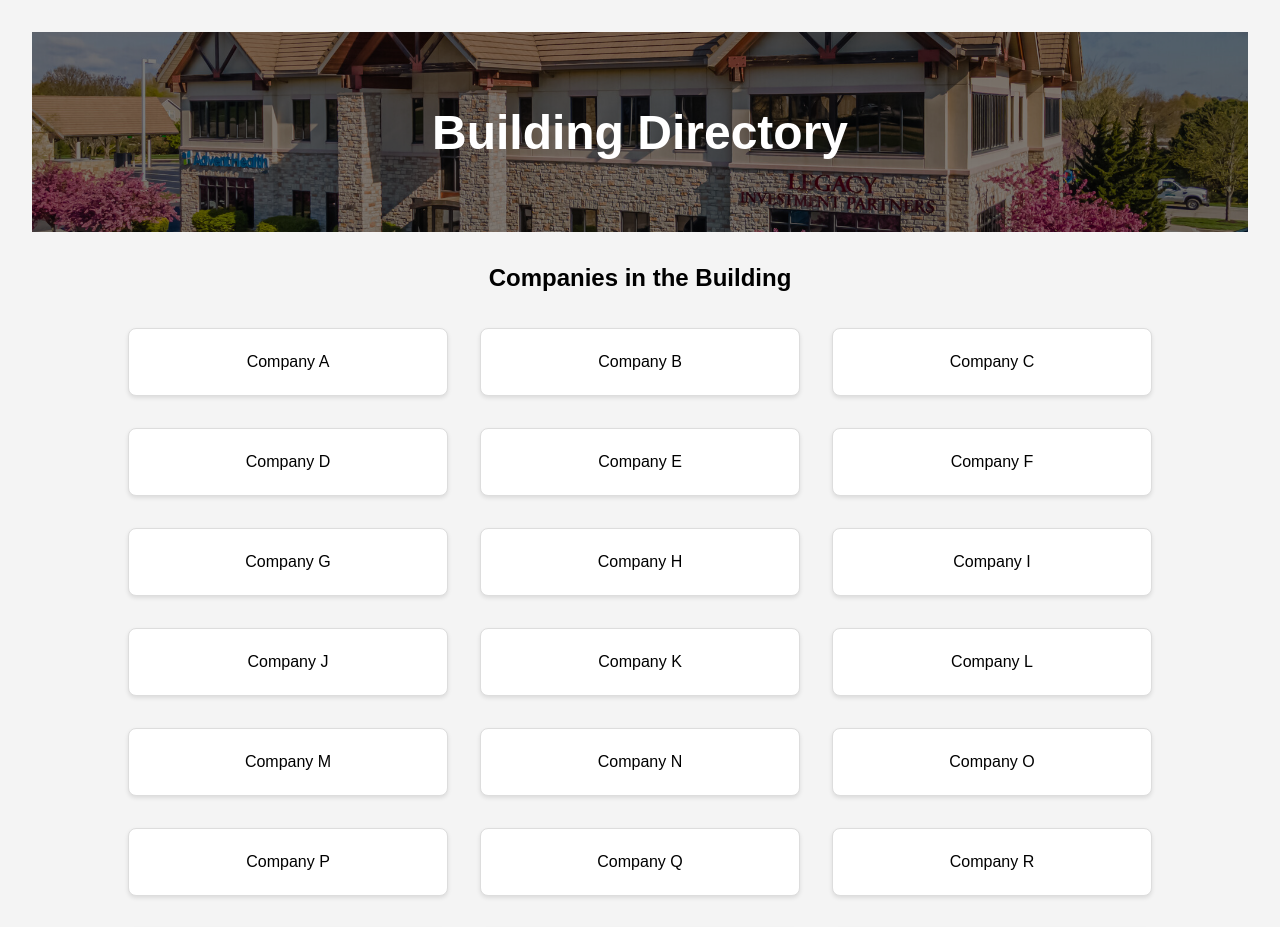
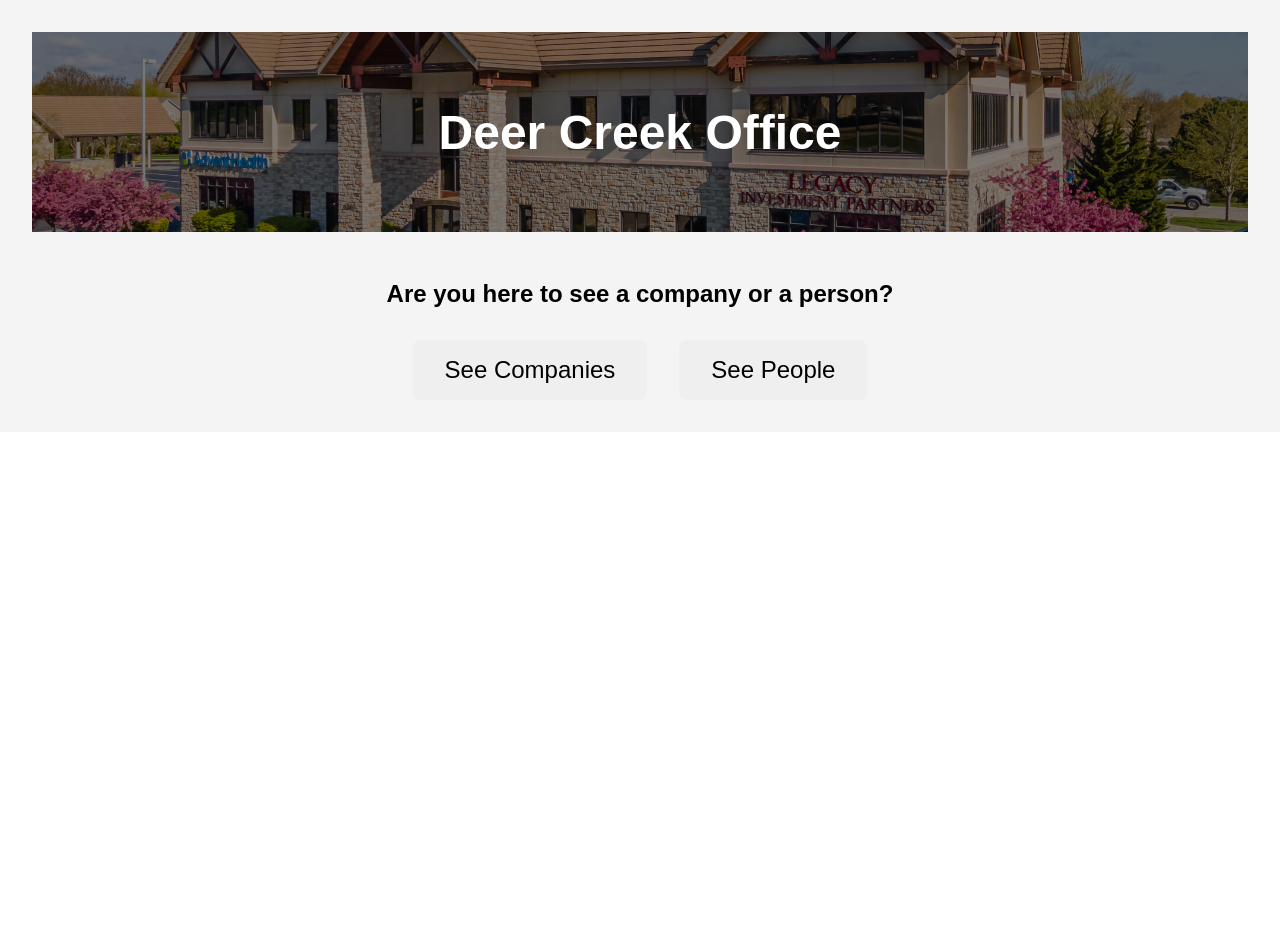
Before and after one commit to LebronJohn13/RothDaviesBuild, a React (Create React App) app: page / in a window 1280 px wide. Shown: the top 927 px of the page. After the commit the page ends 800 px from the top, so only its background shows below. Built offline with nearby package versions, Linux system fonts and the light colour scheme.

Commit message:
Added an option for companies and people. Added a back button

```diff
--- a/src/App.css
+++ b/src/App.css
@@ -9,7 +9,7 @@
 /* Header Styles */
 .header {
   position: relative;
-  height: 25vh; /* Use viewport height */
+  height: 25vh;
   overflow: hidden;
 }
 
@@ -33,11 +33,36 @@
 
 .header-title {
   color: white;
-  font-size: 3rem; /* Use relative units */
+  font-size: 3rem;
   font-weight: bold;
 }
 
-/* Company List Styles */
+/* Landing Page Styles */
+.landing-page {
+  margin-top: 3rem;
+}
+
+.landing-buttons {
+  display: flex;
+  justify-content: center;
+  gap: 2rem;
+  margin-top: 2rem;
+}
+
+.landing-buttons button {
+  padding: 1rem 2rem;
+  font-size: 1.5rem;
+  border: none;
+  border-radius: 0.5rem;
+  cursor: pointer;
+  transition: background-color 0.3s ease;
+}
+
+.landing-buttons button:hover {
+  background-color: #ddd;
+}
+
+/* Company/Person List Styles */
 .company-list {
   margin: 2rem 0;
 }
@@ -46,8 +71,8 @@
   display: flex;
   flex-wrap: wrap;
   padding: 0;
-  list-style-type: none; /* Remove bullets */
-  justify-content: center; /* Center the items horizontally */
+  list-style-type: none;
+  justify-content: center;
 }
 
 .company-item {
@@ -59,14 +84,32 @@
   box-shadow: 0 2px 4px rgba(0, 0, 0, 0.1);
   cursor: pointer;
   transition: transform 0.2s ease-in-out, box-shadow 0.2s ease-in-out;
-  max-width: 20rem; /* Adjust the width as needed */
-  flex: 1 1 calc(33.333% - 2rem); /* Adjust the percentage as needed */
+  max-width: 20rem;
+  flex: 1 1 calc(33.333% - 2rem);
   box-sizing: border-box;
 }
 
 .company-item:hover {
   transform: translateY(-0.2rem);
   box-shadow: 0 4px 8px rgba(0, 0, 0, 0.2);
+}
+
+/* Back Button Styles */
+.back-button {
+  margin-bottom: 1rem;
+}
+
+.back-button button {
+  padding: 0.5rem 1rem;
+  font-size: 1rem;
+  border: none;
+  border-radius: 0.5rem;
+  cursor: pointer;
+  transition: background-color 0.3s ease;
+}
+
+.back-button button:hover {
+  background-color: #ddd;
 }
 
 /* Modal Styles */
--- a/src/App.js
+++ b/src/App.js
@@ -5,36 +5,39 @@ import building from './assets/building.jpg';
 const dummyCompanies = [
   { id: 1, name: 'Company A', floor: '', suite: '' },
   { id: 2, name: 'Company B', floor: '', suite: '' },
-  { id: 3, name: 'Company C', floor: '', suite: '' },
-  { id: 4, name: 'Company D', floor: '', suite: '' },
-  { id: 5, name: 'Company E', floor: '', suite: '' },
-  { id: 6, name: 'Company F', floor: '', suite: '' },
-  { id: 7, name: 'Company G', floor: '', suite: '' },
-  { id: 8, name: 'Company H', floor: '', suite: '' },
-  { id: 9, name: 'Company I', floor: '', suite: '' },
-  { id: 10, name: 'Company J', floor: '', suite: '' },
-  { id: 11, name: 'Company K', floor: '', suite: '' },
-  { id: 12, name: 'Company L', floor: '', suite: '' },
-  { id: 13, name: 'Company M', floor: '', suite: '' },
-  { id: 14, name: 'Company N', floor: '', suite: '' },
-  { id: 15, name: 'Company O', floor: '', suite: '' },
-  { id: 16, name: 'Company P', floor: '', suite: '' },
-  { id: 17, name: 'Company Q', floor: '', suite: '' },
-  { id: 18, name: 'Company R', floor: '', suite: '' },
-  { id: 19, name: 'Company S', floor: '', suite: '' },
-  { id: 20, name: 'Company T', floor: '', suite: '' },
-  { id: 21, name: 'Company U', floor: '', suite: '' },
-  { id: 22, name: 'Company V', floor: '', suite: '' },
-  { id: 23, name: 'Company W', floor: '', suite: '' },
-  { id: 24, name: 'Company X', floor: '', suite: '' },
-  { id: 25, name: 'Company Y', floor: '', suite: '' },
-  { id: 26, name: 'Company Z', floor: '', suite: '' },
-  // Add more companies here...
+  // More companies...
 ];
 
-function CompanyList({ companies, onSelectCompany }) {
+const dummyPeople = [
+  { id: 1, name: 'John Doe', title: 'Lawyer' },
+  { id: 2, name: 'Jane Smith', title: 'Doctor' },
+  // More people...
+];
+
+function LandingPage({ onSelectPage }) {
+  return (
+    <div className="landing-page">
+      <h2>Are you here to see a company or a person?</h2>
+      <div className="landing-buttons">
+        <button onClick={() => onSelectPage('companies')}>See Companies</button>
+        <button onClick={() => onSelectPage('people')}>See People</button>
+      </div>
+    </div>
+  );
+}
+
+function BackButton({ onBack }) {
+  return (
+    <div className="back-button">
+      <button onClick={onBack}>Back</button>
+    </div>
+  );
+}
+
+function CompanyList({ companies, onSelectCompany, onBack }) {
   return (
     <div className="company-list">
+      <BackButton onBack={onBack} />
       <h2>Companies in the Building</h2>
       <ul>
         {companies.map((company) => (
@@ -47,8 +50,24 @@ function CompanyList({ companies, onSelectCompany }) {
   );
 }
 
-function CompanyModal({ selectedCompany, onClose }) {
-  if (!selectedCompany) {
+function PersonList({ people, onSelectPerson, onBack }) {
+  return (
+    <div className="company-list">
+      <BackButton onBack={onBack} />
+      <h2>People in the Building</h2>
+      <ul>
+        {people.map((person) => (
+          <li key={person.id} onClick={() => onSelectPerson(person)} className="company-item">
+            {person.name} - {person.title}
+          </li>
+        ))}
+      </ul>
+    </div>
+  );
+}
+
+function Modal({ selectedItem, onClose, isCompany }) {
+  if (!selectedItem) {
     return null;
   }
 
@@ -64,32 +83,61 @@ function CompanyModal({ selectedCompany, onClose }) {
         <button className="close-button" onClick={onClose}>
           &times;
         </button>
-        <h2>{selectedCompany.name}</h2>
-        <p>Floor: {selectedCompany.floor || 'N/A'}</p>
-        <p>Suite: {selectedCompany.suite || 'N/A'}</p>
+        <h2>{selectedItem.name}</h2>
+        {isCompany ? (
+          <>
+            <p>Floor: {selectedItem.floor || 'N/A'}</p>
+            <p>Suite: {selectedItem.suite || 'N/A'}</p>
+          </>
+        ) : (
+          <p>Title: {selectedItem.title || 'N/A'}</p>
+        )}
       </div>
     </div>
   );
 }
 
 function App() {
-  const [selectedCompany, setSelectedCompany] = useState(null);
+  const [page, setPage] = useState(null); // Track the current page (landing, companies, people)
+  const [selectedItem, setSelectedItem] = useState(null); // Track the selected company or person
+
+  const renderPage = () => {
+    if (page === 'companies') {
+      return (
+        <CompanyList
+          companies={dummyCompanies}
+          onSelectCompany={(company) => setSelectedItem(company)}
+          onBack={() => setPage(null)}
+        />
+      );
+    } else if (page === 'people') {
+      return (
+        <PersonList
+          people={dummyPeople}
+          onSelectPerson={(person) => setSelectedItem(person)}
+          onBack={() => setPage(null)}
+        />
+      );
+    } else {
+      return <LandingPage onSelectPage={setPage} />;
+    }
+  };
 
   return (
     <div className="app-container">
       <header className="header">
         <img src={building} alt="Building" className="building-image" />
         <div className="header-overlay">
-          <h1 className="header-title">Building Directory</h1>
+          <h1 className="header-title">Deer Creek Office</h1>
         </div>
       </header>
-      <CompanyList
-        companies={dummyCompanies}
-        onSelectCompany={(company) => setSelectedCompany(company)}
-      />
-      <CompanyModal
-        selectedCompany={selectedCompany}
-        onClose={() => setSelectedCompany(null)}
+
+      {renderPage()}
+
+      <Modal
+        selectedItem={selectedItem}
+        onClose={() => setSelectedItem(null)}
+        isCompany={page === 'companies'}
       />
     </div>
   );
```
